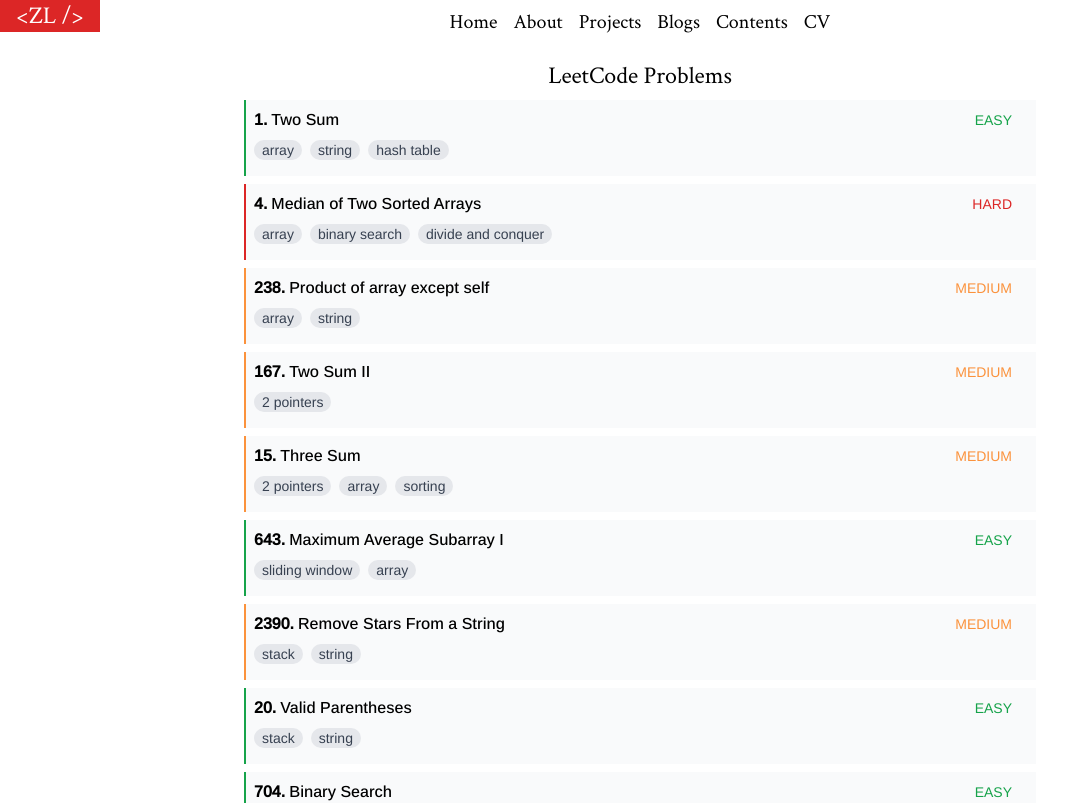
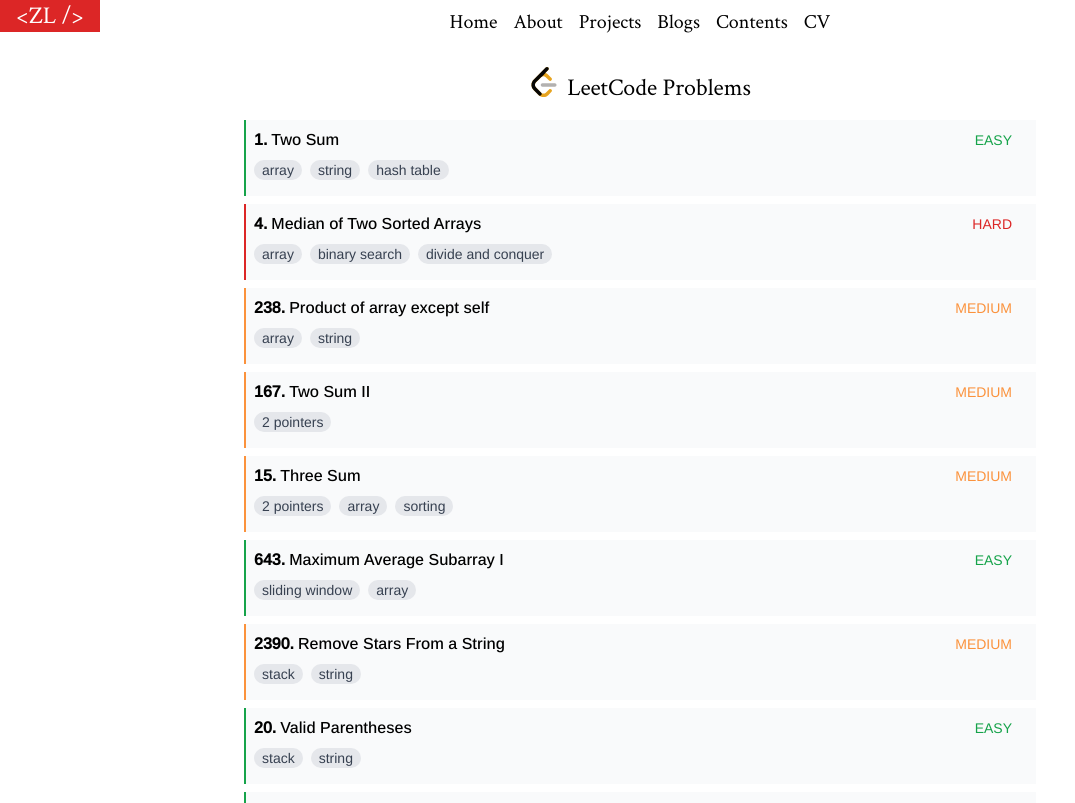
Before and after one commit to zlrkw11/zl-v2, a Next.js app: page /contents/leetcode in a window 1280 px wide. Shown: the top 803 px of the page, without its empty margins (0-1075 px from the left). Built offline with nearby package versions, Linux system fonts and the light colour scheme.

Commit message:
leetcode logo

```diff
--- a/app/contents/leetcode/page.tsx
+++ b/app/contents/leetcode/page.tsx
@@ -5,6 +5,8 @@ import { problems } from "@/data/problems";
 import { Arimo } from "next/font/google";
 import { Crimson_Text } from "next/font/google";
 import { useState } from "react";
+import lc from "../../../public/assets/leetcode.svg";
+import Image from "next/image";
 
 const ArimoFont = Arimo({
   subsets: ["latin"],
@@ -93,14 +95,16 @@ const LeetCode = () => {
   };
 
   return (
+    <div className="flex flex-col items-center gap-4">
+      <div className="flex gap-2">
+        <Image src={lc} width={30} height={30} alt="LeetCode" />
+        <h1 className={`text-2xl flex ${crimsonFont.className} mt-3`}>
+          LeetCode Problems
+        </h1>
+      </div>
       <div
         className={`${ArimoFontThick.className} md:w-[800px] w-[370px] grid grid-cols-1 gap-2 items-center`}
       >
-      <h1
-        className={`text-2xl col-span-1 items-center flex justify-center ${crimsonFont.className}`}
-      >
-        LeetCode Problems
-      </h1>
         {paginatedProblems.map((problem, i) => (
           <Problem key={problem.id} problem={problem} index={i} />
         ))}
@@ -122,6 +126,7 @@ const LeetCode = () => {
           </button>
         </div>
       </div>
+    </div>
   );
 };
 
```
Lines whose indentation alone changed are shown as unchanged.
